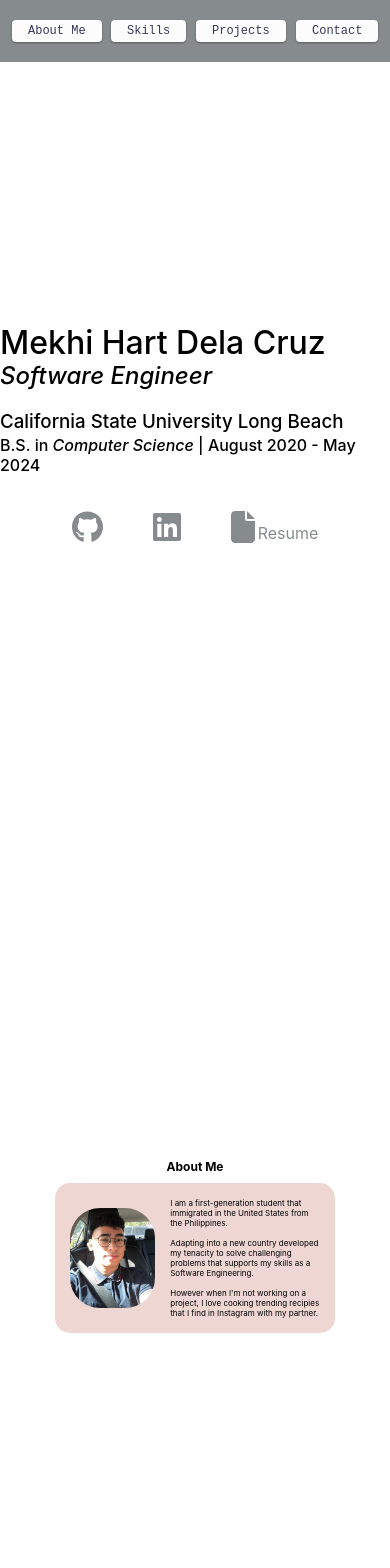
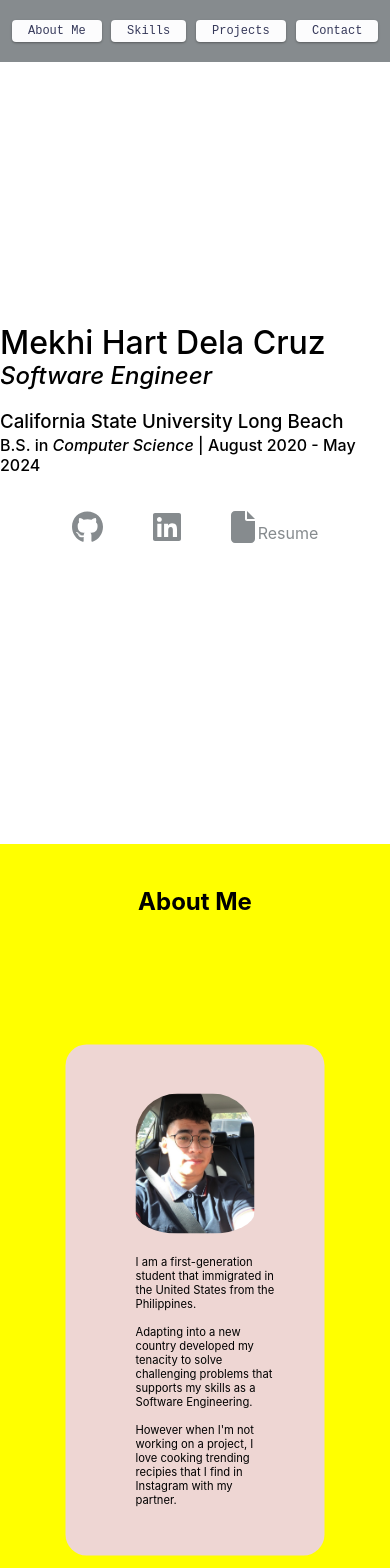
Before and after one commit to MekhiHart/portfolio, a React (Create React App) app: page / in a window 390 px wide. Shown: the top 1568 px of the page. Built offline with nearby package versions, Linux system fonts and the light colour scheme.

Commit message:
resturctred about me component

```diff
--- a/src/Components/About.jsx
+++ b/src/Components/About.jsx
@@ -4,12 +4,14 @@
 
     return(
         <>
+
             <div className="about--container fullScreen" id="ABOUT">
                 <h2>
                     About Me
                 </h2>
                 <div id="about--container--wrapper">
                     <img id="about--container--profile" src={Profile} />
+
                     <span>I am a first-generation student that immigrated in the United States from the Philippines.<br/><br/>
                     Adapting into a new country developed my tenacity to
                     solve challenging problems that supports my skills as a Software Engineering.
--- a/src/index.css
+++ b/src/index.css
@@ -326,21 +326,20 @@
   justify-content: center;
   align-items: center;
   flex-direction: column;
+  background-color: yellow;
 
 }
 
 #about--container--wrapper{
-  display: flex;
+  display: grid;
+  grid-template-columns: 1fr 1fr;
+  justify-items: center;
+  align-items: center;
+  padding:70px;
+  margin: 0 100px;
+  border-radius: 30px;
+  background-color: #EED6D3;
 
-  justify-content: center;
-  align-content: center;
-  align-items: center;
-
-  padding:30px;
-  width: 500px;
-  margin-bottom: 100px;
-  background-color:#EED6D3;
-  border-radius: 30px;
 
 }
 
@@ -532,6 +531,35 @@
 
 /** Edge Cases */
 
+
+/* About Section */
+@media screen and (max-width: 980px){
+  #about--container--wrapper{
+    display: flex;
+    flex-direction: column;
+    scale: 90%;
+    margin: 0 20px
+
+  }
+
+  #about--container--wrapper > img{
+    padding-bottom: 30px;
+  }
+
+}
+
+@media screen and (max-width: 550px){
+  #about--container--wrapper{
+    display: flex;
+    flex-direction: column;
+    scale: 70%;
+    margin: 0 10px
+  }
+}
+
+
+
+
 /* When shape dividers are not rendered anymore */
 @media screen and (max-width: 1200px){
   .divider{
@@ -551,9 +579,8 @@
     margin-top: -20px;
   }
 
-  .about--container{
-    scale: 80%;
-  }
+
+
 }
 
 /* Width when popUp browser header starts to break */
@@ -585,9 +612,6 @@
     display: none;
   }
 
-  .about--container{
-    scale: 65%;
-  }
 
   .svg--container{
     scale: 65%;
@@ -693,11 +717,6 @@
   }
 
 
-  .about--container{
-    scale: 50%;
-  }
-
-
 
   .project--component{
     width: 300px;
```
